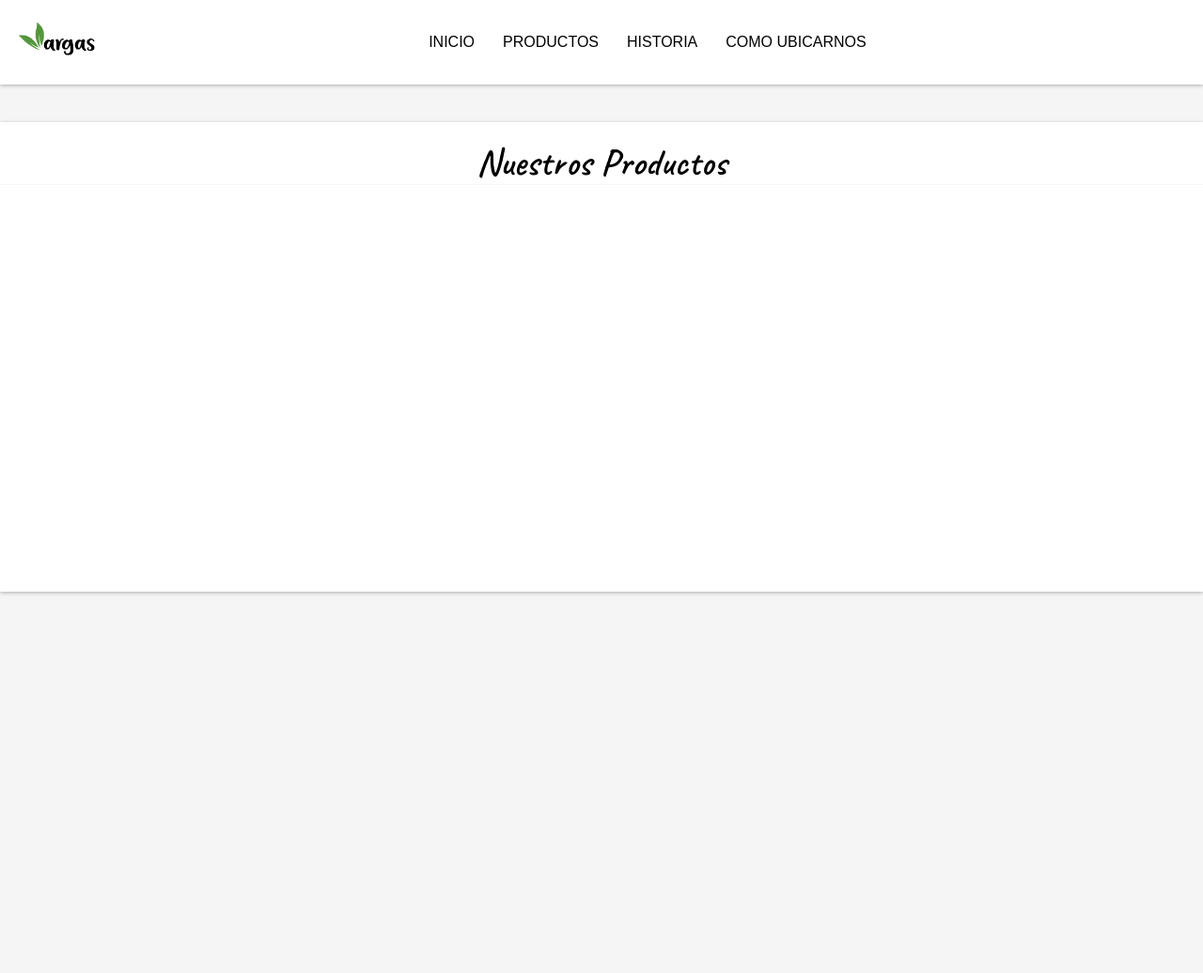
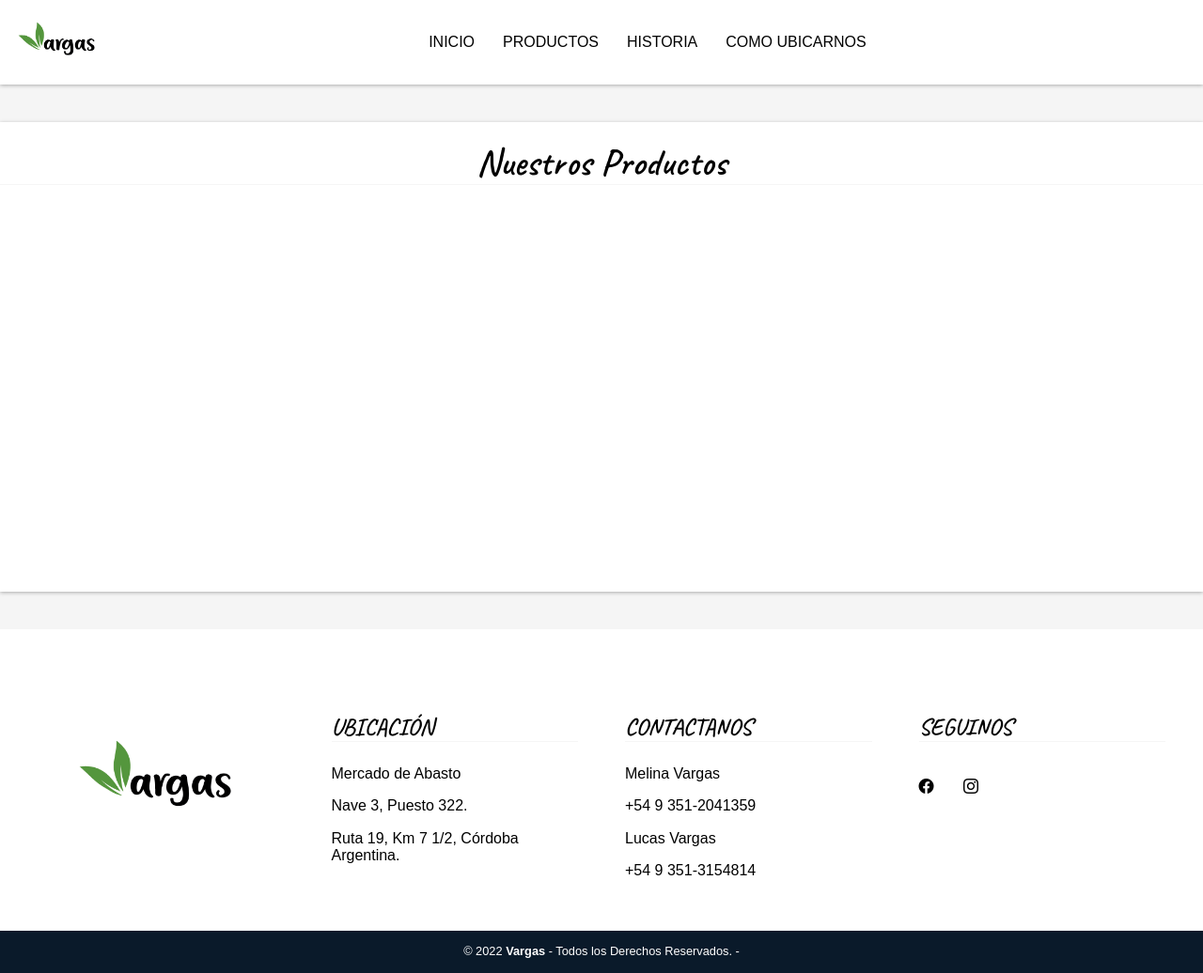
Before and after one commit to fedevargas110/WebPage-Vargas, a plain HTML site: page productos.html in a window 1280 px wide. Shown: the whole page at 94% size. Before the commit the page ends 800 px from the top, so only its background shows below. Drawn offline with nearby package versions, Linux system fonts and the light colour scheme; a web font is replaced by a local one.

Commit message:
footer productos

```diff
--- a/JS/script.js
+++ b/JS/script.js
@@ -4,6 +4,7 @@ document.addEventListener('DOMContentLoaded', function(){
 
 function iniciarApp(){
     crearGaleria();
+    scrollNav();
 }
 
 function crearGaleria(){
@@ -18,3 +19,27 @@ function crearGaleria(){
         `;
     }
 }
+
+function scrollNav (){ //Definiendo la funcion de smooth control
+    const enlaces = document.querySelectorAll('.item a');
+    enlaces.forEach(enlace => {
+        enlace.addEventListener('click', function(e){
+            e.preventDefault();//Para prevenir la accion de que te lleve de golpe.
+            const seccionScroll = e.target.attributes.href.value; //Te traiga el href de cada a
+            const seccion = document.querySelector(seccionScroll);
+            seccion.scrollIntoView({behavior:'smooth'}); //Añadimos la animacion smooth
+        });
+    });
+}
+
+function scrollNav (){ //Definiendo la funcion de smooth control
+    const enlaces = document.querySelectorAll('.navegacion a');
+    enlaces.forEach(enlace => {
+        enlace.addEventListener('click', function(e){
+            e.preventDefault();//Para prevenir la accion de que te lleve de golpe.
+            const seccionScroll = e.target.attributes.href.value; //Te traiga el href de cada a
+            const seccion = document.querySelector(seccionScroll);
+            seccion.scrollIntoView({behavior:'smooth'}); //Añadimos la animacion smooth
+        });
+    });
+}
--- a/css/productos.css
+++ b/css/productos.css
@@ -71,3 +71,92 @@ h3{
     font-family: var(--font-primaria);
     border-bottom: 1px solid var(--blacno-claro);
 }
+
+.space-p2-p3{
+    height: 40px;
+}
+
+.pie-pagina{
+    background-color: white;
+    width: 100%;
+}
+
+.group-1{
+    width: 100%;
+    max-width: 1200px;
+    margin: auto;
+    display: grid;
+    grid-template-columns: repeat(4, 1fr);
+    grid-gap: 50px;
+    padding: 45px 0px;
+}
+
+.box-1{
+    width: 100%;
+    height: 100%;
+    display: flex;
+    justify-content: center;
+    align-items: center;
+
+}
+
+.img-logo-footer{
+    width: 250px;
+}
+
+.box-2 h3{
+    margin-bottom: 25px;
+    font-family: 'Caveat', cursive;
+    font-size: 25px;
+}
+
+.box-2 p{
+    margin-bottom: 10px;
+    font-family: 'Radio Canada', sans-serif;
+    font-size: 16px;
+}
+
+.box-3 h3{
+    margin-bottom: 25px;
+    font-family: 'Caveat', cursive;
+    font-size: 25px;
+}
+
+.box-3 p{
+    margin-bottom: 10px;
+    font-family: 'Radio Canada', sans-serif;
+    font-size: 16px;
+}
+
+.box-4 h3{
+    margin-bottom: 25px;
+    font-family: 'Caveat', cursive;
+    font-size: 25px;
+}
+
+.red-social a{
+    display: inline-block;
+    text-decoration: none;
+    width: 45px;
+    height: 45px;
+    line-height: 45px;
+    color: black;
+    font-size: 16px;
+}
+
+.red-social a:hover{
+    color: blue;
+    transition: .2s;
+}
+
+.group-2{
+    background-color: #0a1a2a;
+    padding: 15px 10px;
+    text-align: center;
+    color: white;
+    font-family: 'Radio Canada', sans-serif;
+}
+
+.p-group-2{
+    font-size: 12.8px;
+}
--- a/css/style-index.css
+++ b/css/style-index.css
@@ -246,4 +246,5 @@ body{
     text-align: center;
     color: white;
     font-family: 'Radio Canada', sans-serif;
+
 }
--- a/productos.html
+++ b/productos.html
@@ -6,6 +6,7 @@
     <meta name="viewport" content="width=device-width, initial-scale=1.0">
     <link rel="preconnect" href="https://fonts.googleapis.com">
     <link rel="preconnect" href="https://fonts.gstatic.com" crossorigin>
+    <link rel="stylesheet" href="https://cdn.jsdelivr.net/npm/bootstrap-icons@1.8.3/font/bootstrap-icons.css">
     <link href="https://fonts.googleapis.com/css2?family=Caveat:wght@600&family=Radio+Canada:wght@300&display=swap" rel="stylesheet">
     <link rel="stylesheet" href="css/normalize.css">
     <link rel="stylesheet" href="css/productos.css">
@@ -19,7 +20,7 @@
             <a class="navegacion__item" href="index.html">Inicio</a>
             <a class="navegacion__item" href="productos.html">Productos</a>
             <a class="navegacion__item" href="historia.html">Historia</a>
-            <a class="navegacion__item" href="#">Como Ubicarnos</a>
+            <a class="navegacion__item" href="#footer">Como Ubicarnos</a>
         </nav>
     </header>
 
@@ -29,6 +30,41 @@
         <ul class="galeria-fotos"></ul>
     </section>
 
+    <div class="space-p2-p3"></div>
+    <footer id="footer" class="pie-pagina">
+        <div class="group-1">
+          <div class="box-1">
+            <img class="img-logo-footer" alt="logotipo Vargas" src="photos/logotipo_ Empresa/logoseleccionadocurvasi.png">
+          </div>
+          <div class="box-2">
+            <h3>UBICACIÓN</h3>
+            <div class="space-ubi"></div>
+            <p>Mercado de Abasto</p>
+            <p>Nave 3, Puesto 322.</p>
+            <p>Ruta 19, Km 7 1/2, Córdoba Argentina.</p>
+          </div>
+          <div class="box-3">
+            <h3>CONTACTANOS</h3>
+            <div class="space-contact-num"></div>
+            <p>Melina Vargas</p>
+            <p>+54 9 351-2041359</p>
+            <div class="space-contact-num"></div>
+            <p>Lucas Vargas</p>
+            <p>+54 9 351-3154814</p>
+          </div>
+          <div class="box-4">
+            <h3>SEGUINOS</h3>
+            <div class="red-social">
+              <a href="https://www.facebook.com/vargas.cba" class="bi bi-facebook"></a>
+              <a href="https://www.instagram.com/vargas.productosfrescos/" class="bi bi-instagram"></a>
+            </div>
+          </div>
+        </div>
+        <div class="group-2">
+          <small class="p-group-2">&copy; 2022 <b>Vargas</b> - Todos los Derechos Reservados. - </small>
+        </div>
+    </footer>
+
     <script src="JS/script.js"></script>
 </body>
 </html>
```
Also changed, not shown: index.html (+4 -3 lines).
